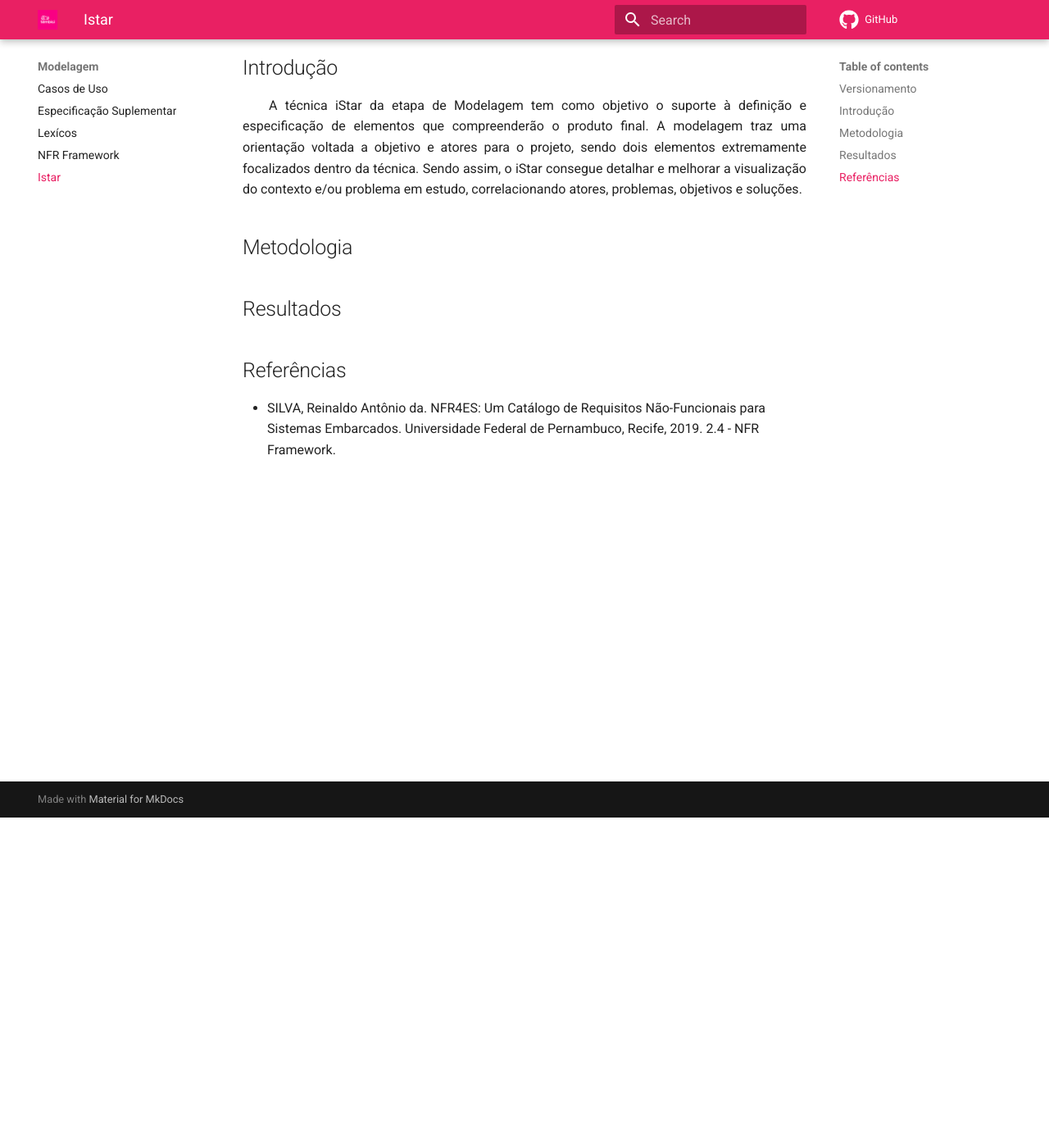
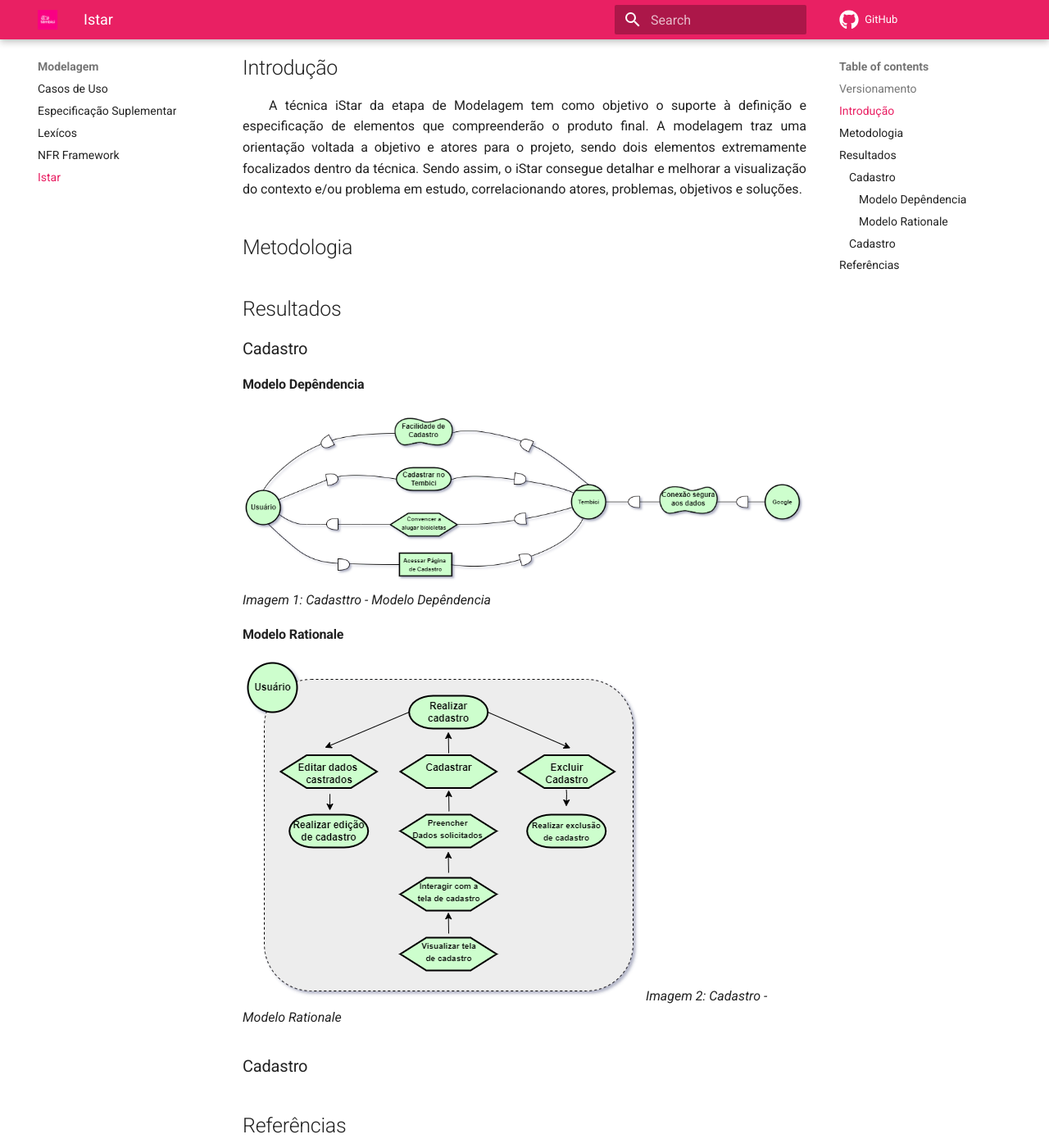
Before and after one commit to Requisitos-de-Software/2021.2-Tembici, an MkDocs documentation site: the page built from docs/modelagem/istar.md, in a window 1280 px wide and 1400 px high, scrolled down 403 px. Shown: the whole window at 82% size. Built offline with MkDocs 1.6.1 and Material for MkDocs 9.7.7, drawn with Linux system fonts in a browser that asks for light colours; comment, search, counter and statistics services are not loaded.

Commit message:
#37 istar cadastro

```diff
--- a/docs/modelagem/istar.md
+++ b/docs/modelagem/istar.md
@@ -15,7 +15,19 @@
 
 ## Resultados
 
+### Cadastro
 
+#### Modelo Depêndencia
+
+![Cadasttro - Modelo Depêndencia](../assets/modelagem/istar/DiagramaCadastro1.png)
+*Imagem 1: Cadasttro - Modelo Depêndencia*
+
+#### Modelo Rationale
+
+![Cadastro - Modelo Rationale](../assets/modelagem/istar/DiagramaCadastro2.png)
+*Imagem 2: Cadastro - Modelo Rationale*
+
+### Cadastro
 
 ## Referências
 - SILVA, Reinaldo Antônio da. NFR4ES: Um Catálogo de Requisitos Não-Funcionais para Sistemas Embarcados. Universidade Federal de Pernambuco, Recife, 2019. 2.4 - NFR Framework.
```
Also changed, not shown: other parts of docs/modelagem/istar.md (+1 -1 lines), docs/assets/modelagem/istar/DiagramaCadastro1.png (added), docs/assets/modelagem/istar/DiagramaCadastro2.png (added).
